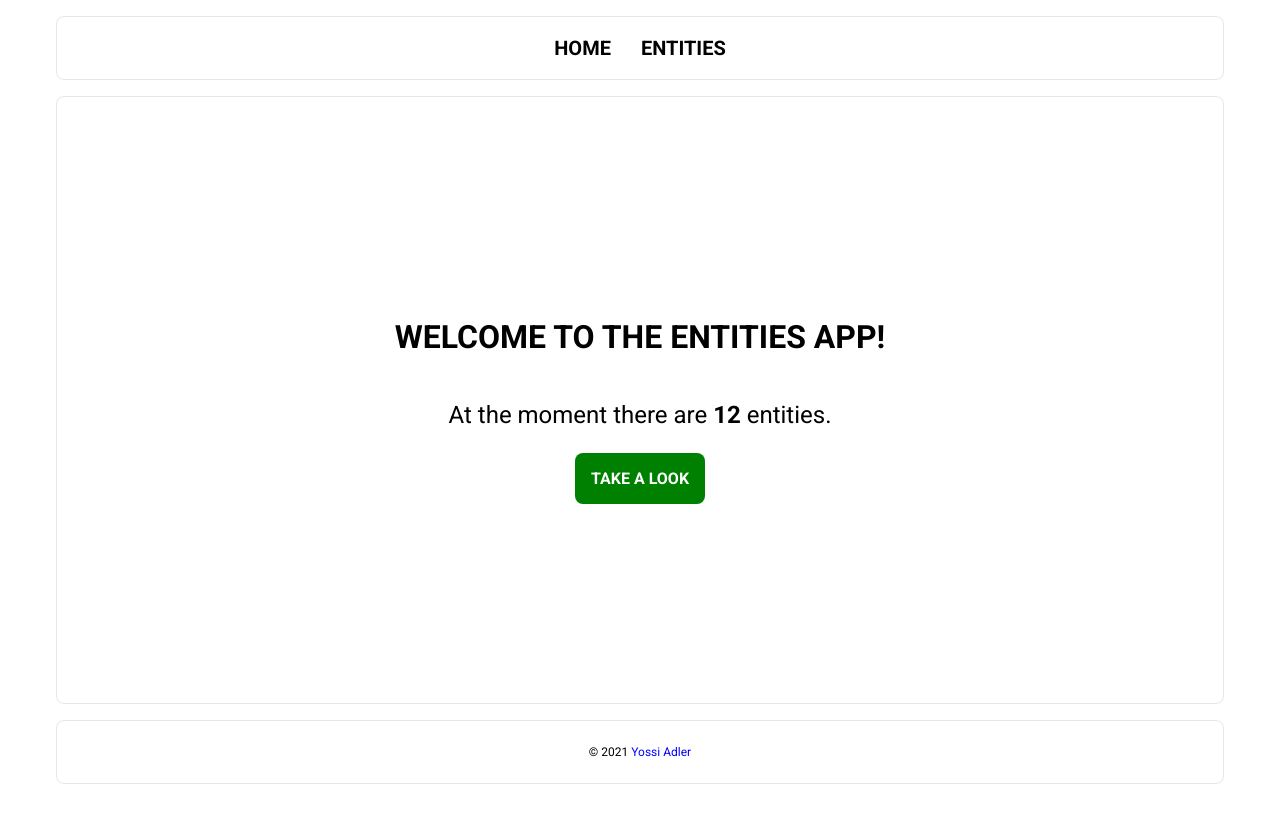
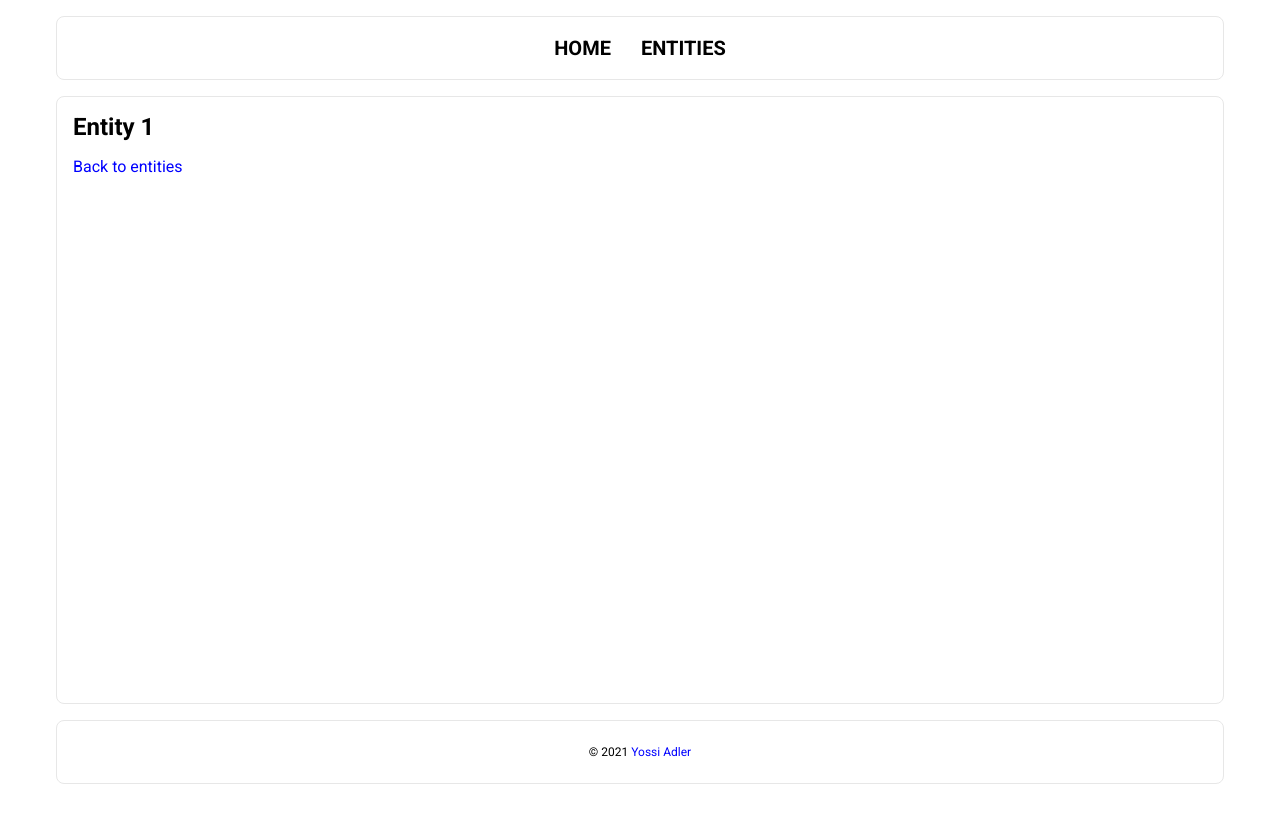
Before and after one commit to joisadler/react-redux-template, a React (Create React App) app: page /entity/1 in a window 1280 px wide. Built offline with nearby package versions, Linux system fonts and the light colour scheme.

Commit message:
add single entity page

```diff
--- a/src/App.jsx
+++ b/src/App.jsx
@@ -10,6 +10,7 @@ const Home = lazy(() => import('./modules/pages/home/home_container'));
 const Entities = lazy(() =>
   import('./modules/pages/entities/entities_container')
 );
+const Entity = lazy(() => import('./modules/pages/entity/entity_container'));
 
 const App = () => {
   return (
@@ -21,6 +22,14 @@ const App = () => {
             <Entities />
           </Suspense>
         </Route>
+        <Route
+          path="/entity/:id"
+          render={(props) => (
+            <Suspense fallback={<div>Loading...</div>}>
+              <Entity {...props} />
+            </Suspense>
+          )}
+        />
         <Route path="/">
           <Suspense fallback={<div>Loading...</div>}>
             <Home />
--- a/src/modules/pages/entities/Entities.jsx
+++ b/src/modules/pages/entities/Entities.jsx
@@ -87,7 +87,7 @@ const Entities = ({ entities }) => {
         <section className={styles.cards}>
           {entitiesToShow.map((entity) => {
             const { name, id } = entity;
-            return <EntityCard key={id} name={name} />;
+            return <EntityCard key={id} name={name} id={id} />;
           })}
         </section>
       </div>
--- a/src/modules/pages/entities/EntityCard.jsx
+++ b/src/modules/pages/entities/EntityCard.jsx
@@ -1,18 +1,20 @@
 import React from 'react';
 import PropTypes from 'prop-types';
+import { Link } from 'react-router-dom';
 
 import styles from './entities.module.scss';
 
-const EntityCard = ({ name }) => {
+const EntityCard = ({ name, id }) => {
   return (
-    <div className={styles.card}>
+    <Link className={styles.card} to={`entity/${id}`}>
       <h2 className={styles.card_name}>{name}</h2>
-    </div>
+    </Link>
   );
 };
 
 EntityCard.propTypes = {
   name: PropTypes.string.isRequired,
+  id: PropTypes.number.isRequired,
 };
 
 export default EntityCard;
--- a/src/modules/pages/entities/entities.module.scss
+++ b/src/modules/pages/entities/entities.module.scss
@@ -86,6 +86,8 @@
   border: 1px solid $whisper;
   border-radius: 0.5rem;
   background-color: $alabaster;
+  color: $black;
+  text-decoration: none;
 
   &:hover {
     transform: scale(1.05);
--- /dev/null
+++ b/src/modules/pages/entity/Entity.jsx
@@ -0,0 +1,32 @@
+import React from 'react';
+import { Link } from 'react-router-dom';
+import PropTypes from 'prop-types';
+
+import styles from './entity.module.scss';
+
+const Entity = ({ entities, match }) => {
+  const { params } = match;
+  const id = Number(params.id);
+  const entity = entities.find((e) => e.id === id);
+  const { name } = entity;
+
+  return (
+    <main className={styles.container}>
+      <h1 className={styles.name}>{name}</h1>
+      <Link className={styles.link} to="/entities">
+        Back to entities
+      </Link>
+    </main>
+  );
+};
+
+Entity.propTypes = {
+  match: PropTypes.shape({
+    params: PropTypes.shape({
+      id: PropTypes.string.isRequired,
+    }),
+  }).isRequired,
+  entities: PropTypes.arrayOf(PropTypes.object).isRequired,
+};
+
+export default Entity;
--- /dev/null
+++ b/src/modules/pages/entity/entity.module.scss
@@ -0,0 +1,20 @@
+@import 'styles/settings.scss';
+
+.container {
+  width: 100%;
+  height: calc(100vh - #{$header_height} - #{$footer_height} - 4rem);
+  padding: 1rem;
+  border: 1px solid $whisper;
+  border-radius: 0.5rem;
+}
+
+.name {
+  margin-block-start: 0;
+  margin-block-end: 1rem;
+  font-size: 1.5rem;
+}
+
+.link {
+  color: $blue;
+  text-decoration: none;
+}
--- /dev/null
+++ b/src/modules/pages/entity/entity_container.js
@@ -0,0 +1,15 @@
+import { connect } from 'react-redux';
+
+import { addEntity } from '../../../redux/entities/entities_actions';
+
+import Entity from './Entity';
+
+const mSTP = (state) => ({
+  entities: state.entities.entities,
+});
+
+const mDTP = {
+  addEntity,
+};
+
+export default connect(mSTP, mDTP)(Entity);
```
